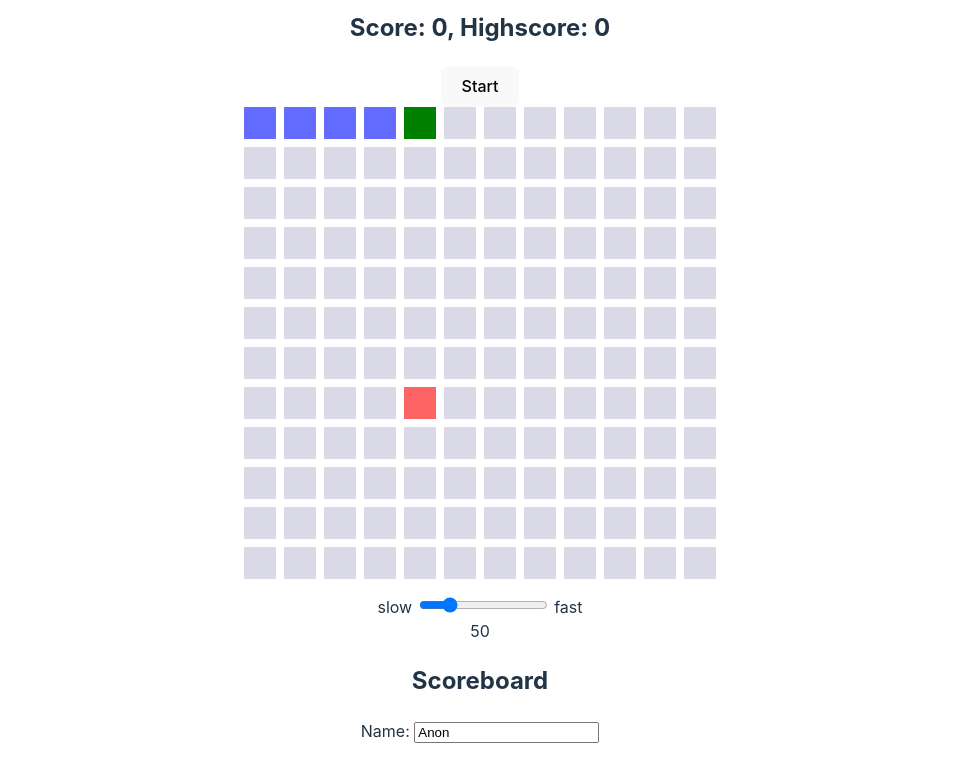
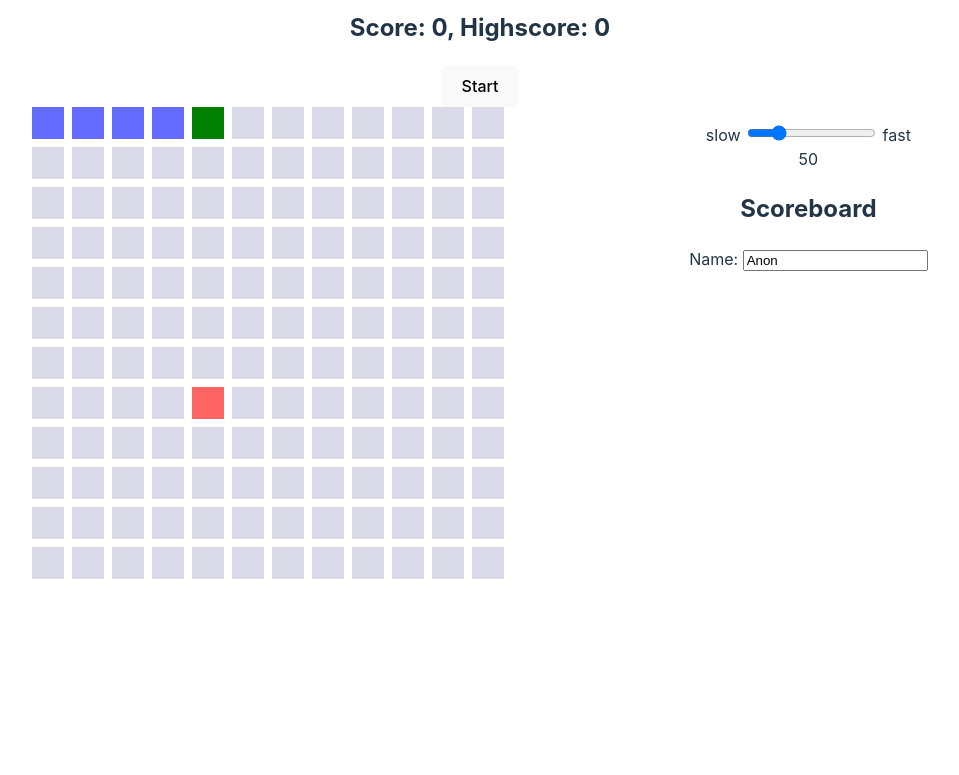
Before and after one commit to layaxx/snek, a website built with Vite: page index.html in a window 1280 px wide. Shown: the part 147-922 px from the top of the page, without its empty margins (160-1119 px from the left). After the commit the page ends 800 px from the top, so only its background shows below. Built offline with nearby package versions, Linux system fonts and the light colour scheme; some packages are replaced by stand-ins of ours; no server answers; the database is empty.

Commit message:
change layout

```diff
--- a/src/main.ts
+++ b/src/main.ts
@@ -25,10 +25,10 @@ document.querySelector<HTMLDivElement>("#app")!.innerHTML = `
     <h1>snek</h1>
     <h2>Score: <span id="${SCORE_ID}">0</span>, Highscore: <span id="${HIGHSCORE_ID}">0</span></h2>
     <button id="${PAUSE_BUTTON_ID}">Start</button>
-    <div class="area" id="${GAME_AREA_ID}" style="grid-template-columns: repeat(${gameAreaSize}, 1fr)">
-    </div>
+    <div class="flex">
+      <div class="area" id="${GAME_AREA_ID}" style="grid-template-columns: repeat(${gameAreaSize}, 1fr)"></div>
 
-
+      <div>
       <p>
         slow
         <input type="range" min="10" max="200" value="${defaultSpeed}" class="slider" id="speed-selector">
@@ -41,6 +41,7 @@ document.querySelector<HTMLDivElement>("#app")!.innerHTML = `
         <h2>Scoreboard</h2>
         <label>Name: <input type="text" id=${NAME_INPUT_ID}></input></label>
         <div id="${SCOREBOARD_ID}"></div>
+      </div>
     </div>
   </div>
 `
--- a/src/style.css
+++ b/src/style.css
@@ -35,7 +35,8 @@ h1 {
 }
 
 #app {
-  max-width: 1280px;
+  max-width: 1080px;
+  width: 100%;
   margin: 0 auto;
   padding: 2rem;
   text-align: center;
@@ -97,3 +98,11 @@ button:focus-visible {
     background-color: #f9f9f9;
   }
 }
+
+.flex {
+  display: flex;
+  flex-direction: row;
+  flex-wrap: wrap;
+  justify-content: space-around;
+  width: 100%;
+}
```
Lines whose indentation alone changed are shown as unchanged.
